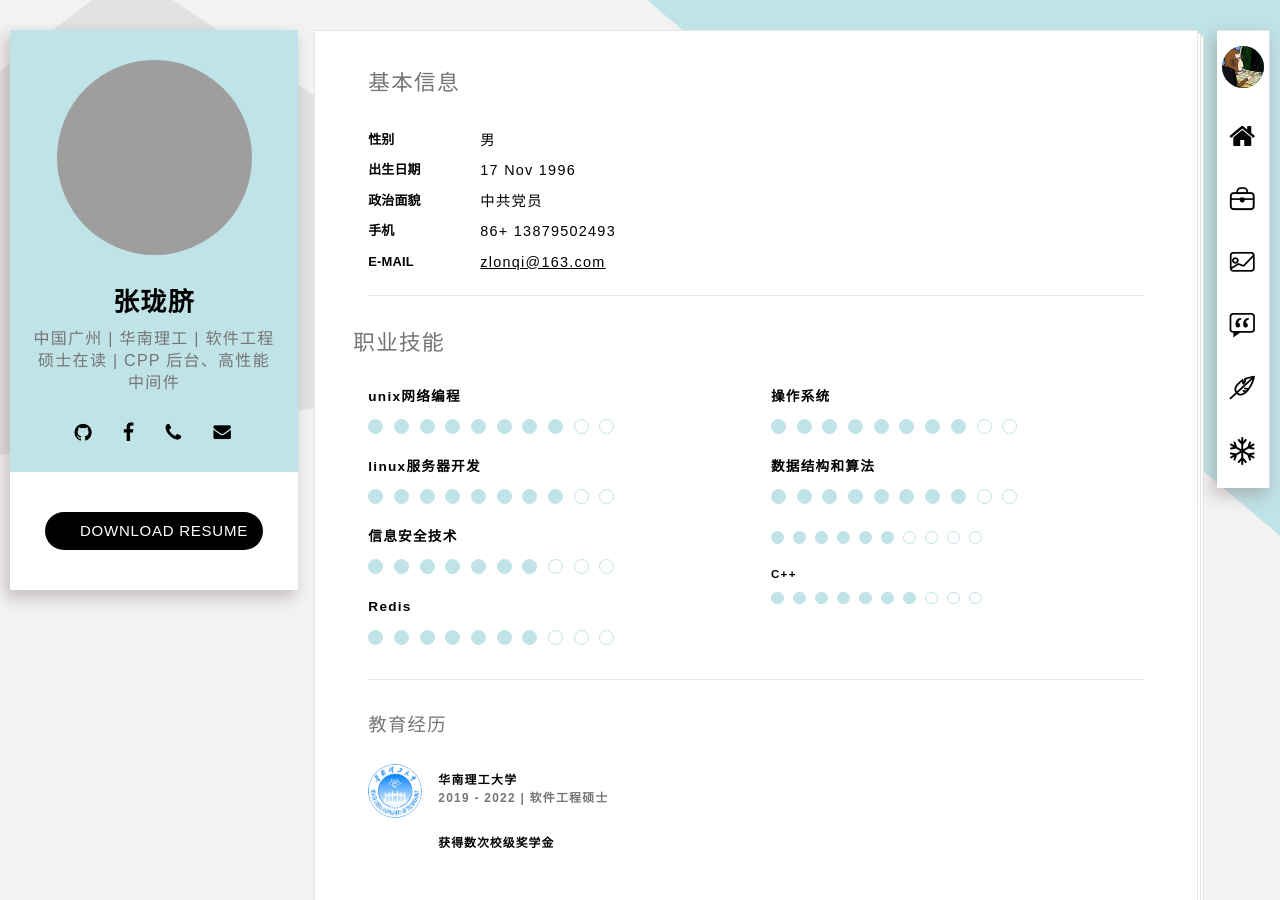
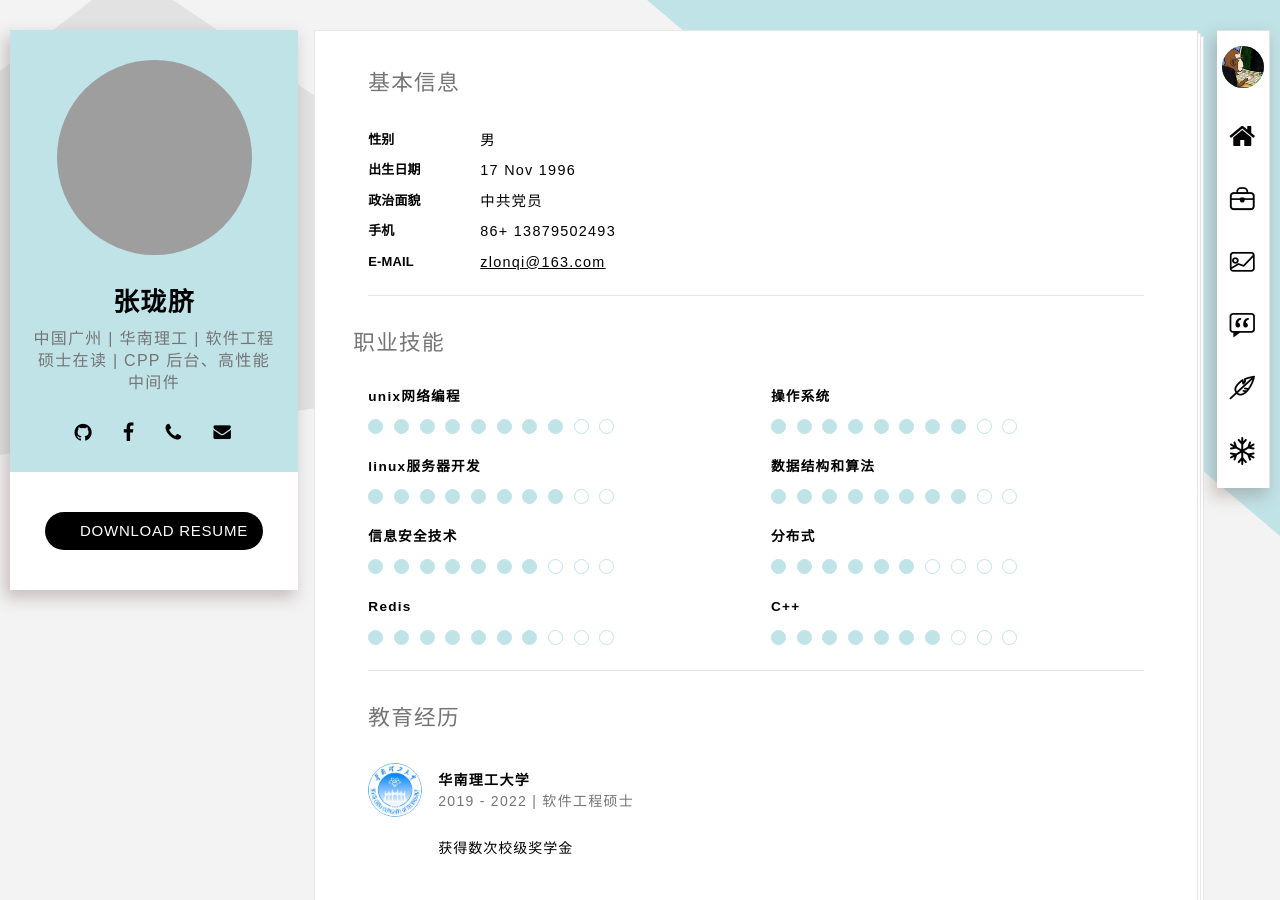
Before and after one commit to zlonqi/zlonqi.github.io, a Jekyll site: the page built from index.html, in a window 1280 px wide and 900 px high. Built offline with Jekyll 4.4.1, drawn with Linux system fonts in a browser that asks for light colours; some web fonts are replaced; grey boxes are pictures that could not be loaded.

Commit message:
update _includes/resumer_02-profetional.html.

```diff
--- a/_includes/resumer_02-profetional.html
+++ b/_includes/resumer_02-profetional.html
@@ -107,7 +107,7 @@
                 </div>
 
                 <div class="progress-bullets crt-animate" role="progressbar" aria-valuenow="10" aria-valuemin="0" aria-valuemax="10">
-                    <strong class="progress-title"分布式</strong>
+                    <strong class="progress-title">分布式</strong>
                     <span class="progress-bar">
                         <span class="bullet fill"></span>
                         <span class="bullet fill"></span>
```
